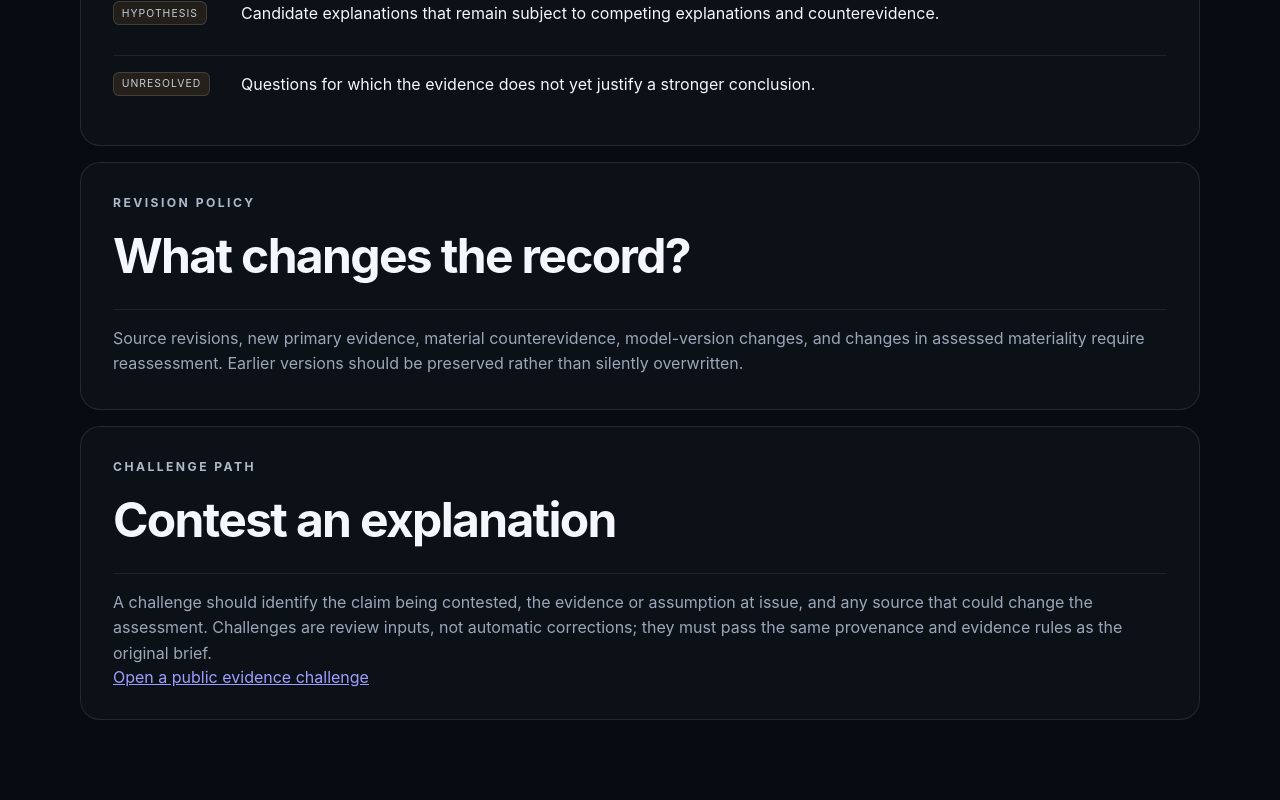
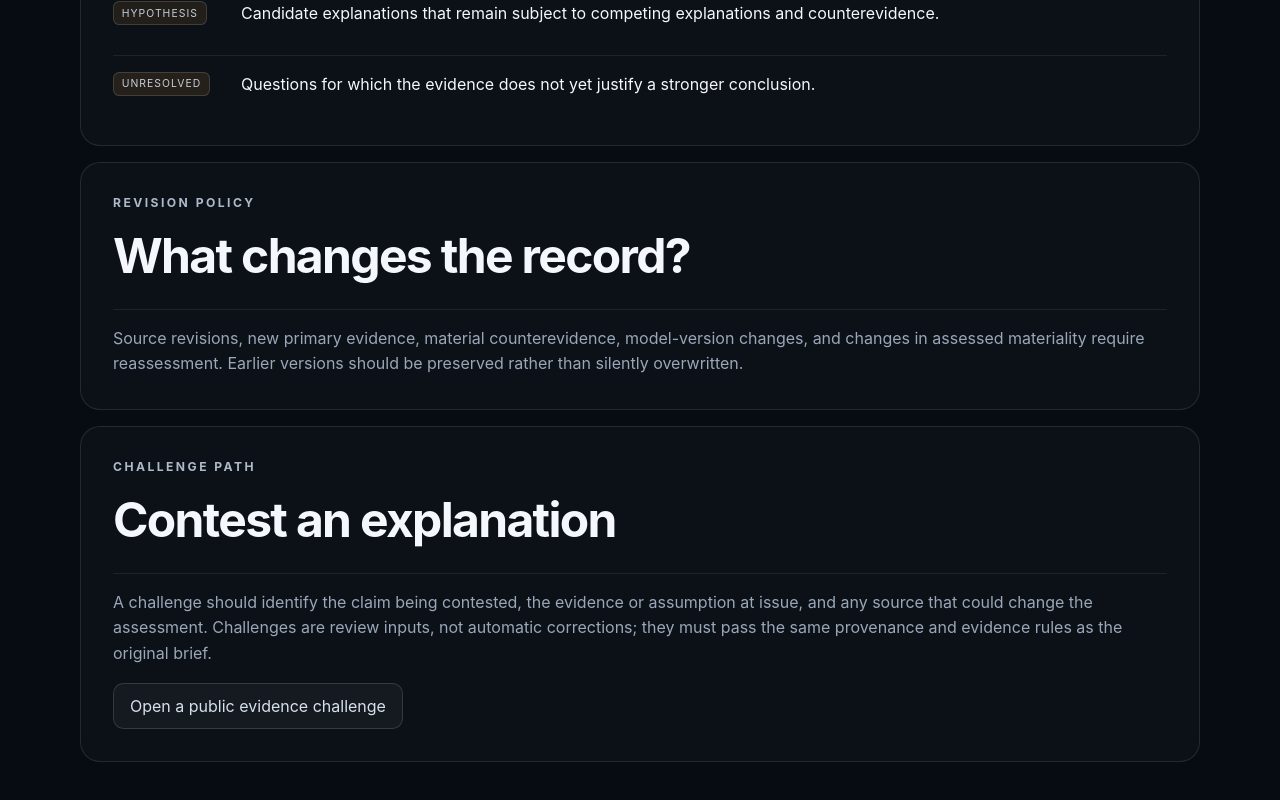
Before and after one commit to CSUF562/DebtForecaster, a Next.js app: page /methodology in a window 1280 px wide. Shown: the part 655-1455 px from the top of the page. Built offline with nearby package versions, Linux system fonts and the light colour scheme.

Commit message:
Style methodology and challenge links

```diff
--- a/app/globals.css
+++ b/app/globals.css
@@ -283,3 +283,20 @@ h1 {
 .claim-label.unresolved {
   background: rgba(193, 133, 53, .14);
 }
+
+
+.method-link,
+.challenge-link {
+  color: #d7e0eb;
+  text-underline-offset: .2rem;
+}
+
+.challenge-link {
+  display: inline-block;
+  margin-top: 1rem;
+  padding: .75rem 1rem;
+  border: 1px solid rgba(255,255,255,.14);
+  border-radius: .65rem;
+  text-decoration: none;
+  background: rgba(255,255,255,.04);
+}
```
